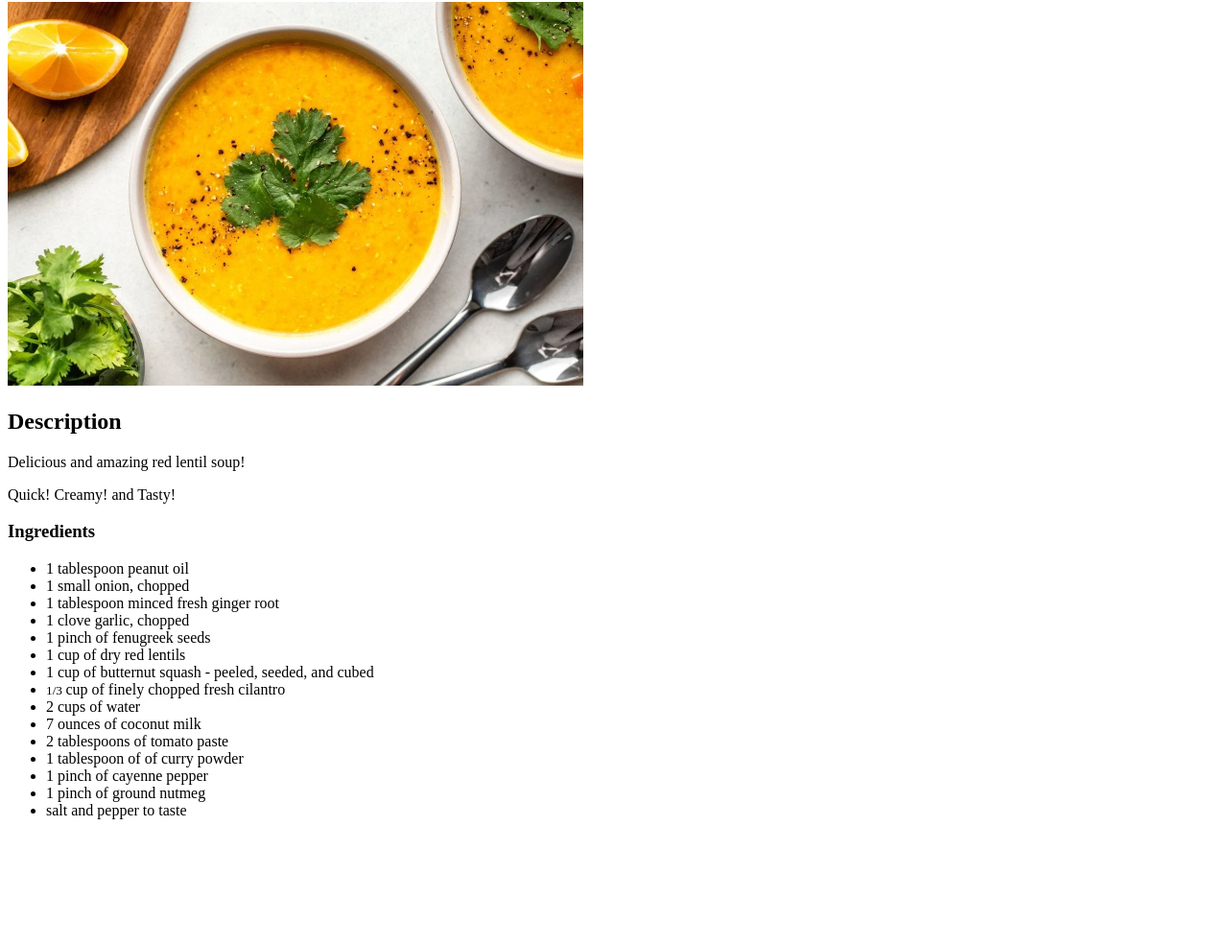
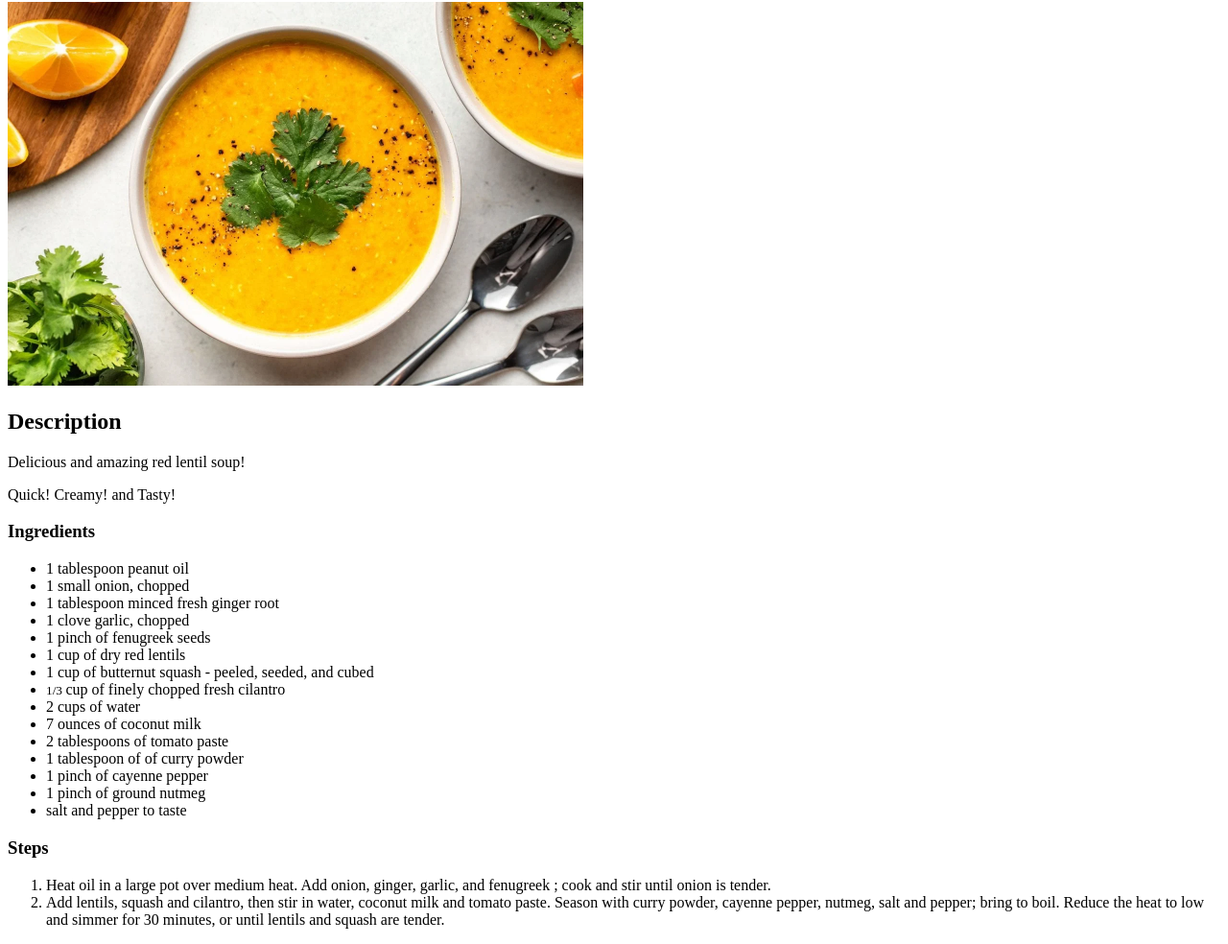
Before and after one commit to GustavoMMAzevedo/odin-recipes, a plain HTML site: page recipes/lentil-soup.html in a window 1280 px wide. Shown: the part 78-1062 px from the top of the page at 96% size. Before the commit the page ends 948 px from the top, so only its background shows below. Drawn offline with Linux system fonts and the light colour scheme.

Commit message:
Update the steps in the red lentil soup
 - Steps added to the red-lentil-soup.html

 Changes to be committed:
	modified:   recipes/lentil-soup.html

```diff
--- a/recipes/lentil-soup.html
+++ b/recipes/lentil-soup.html
@@ -34,6 +34,17 @@
             <li>salt and pepper to taste</li>
         </ul>
 
+        <h3>Steps</h3>
+
+        <ol>
+            <li>Heat oil in a large pot over medium heat. Add onion, ginger, garlic, and fenugreek
+                ; cook and stir until onion is tender.</li>
+            <li> Add lentils, squash and cilantro, then stir in water, coconut milk and tomato paste.
+                Season with curry powder, cayenne pepper, nutmeg, salt and pepper; bring to boil.
+                Reduce the heat to low and simmer for 30 minutes, or until lentils and squash are tender.
+            </li>
+        </ol>
+
 
     </body>
 </html>
```
